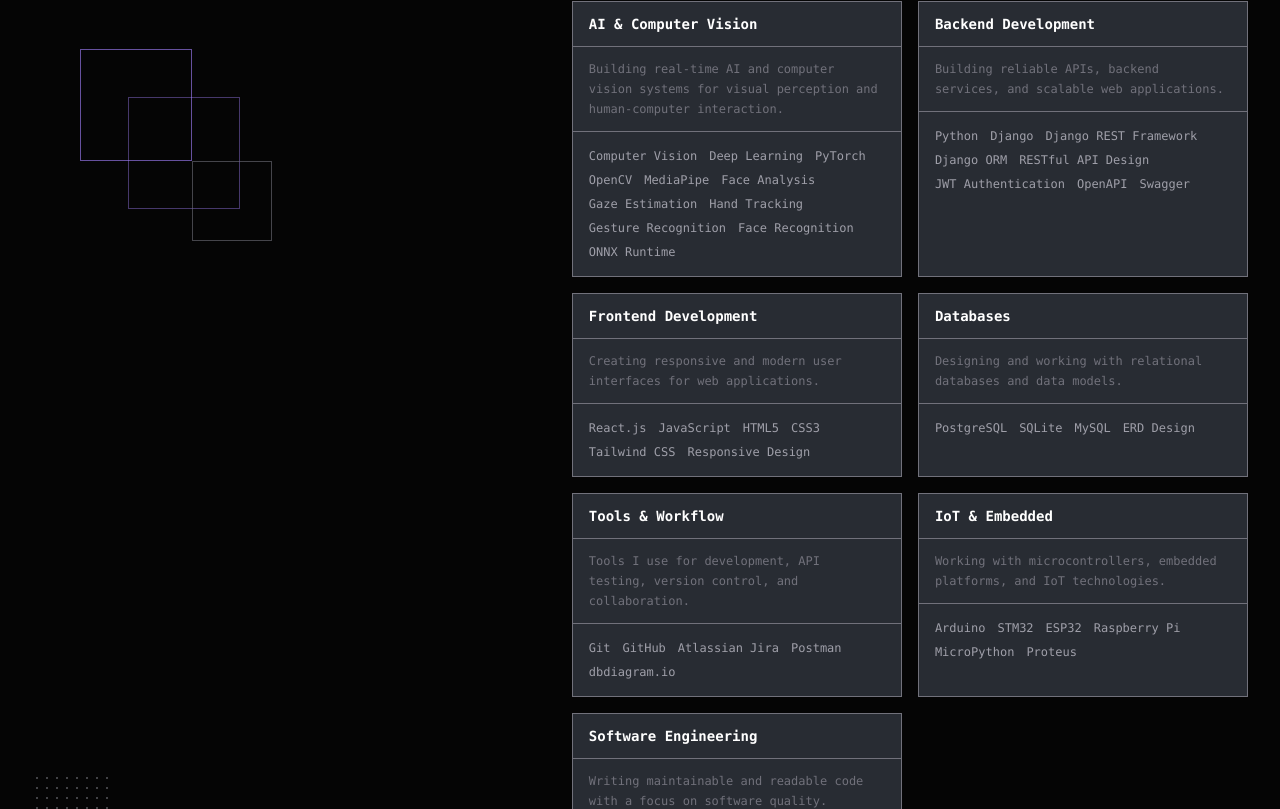
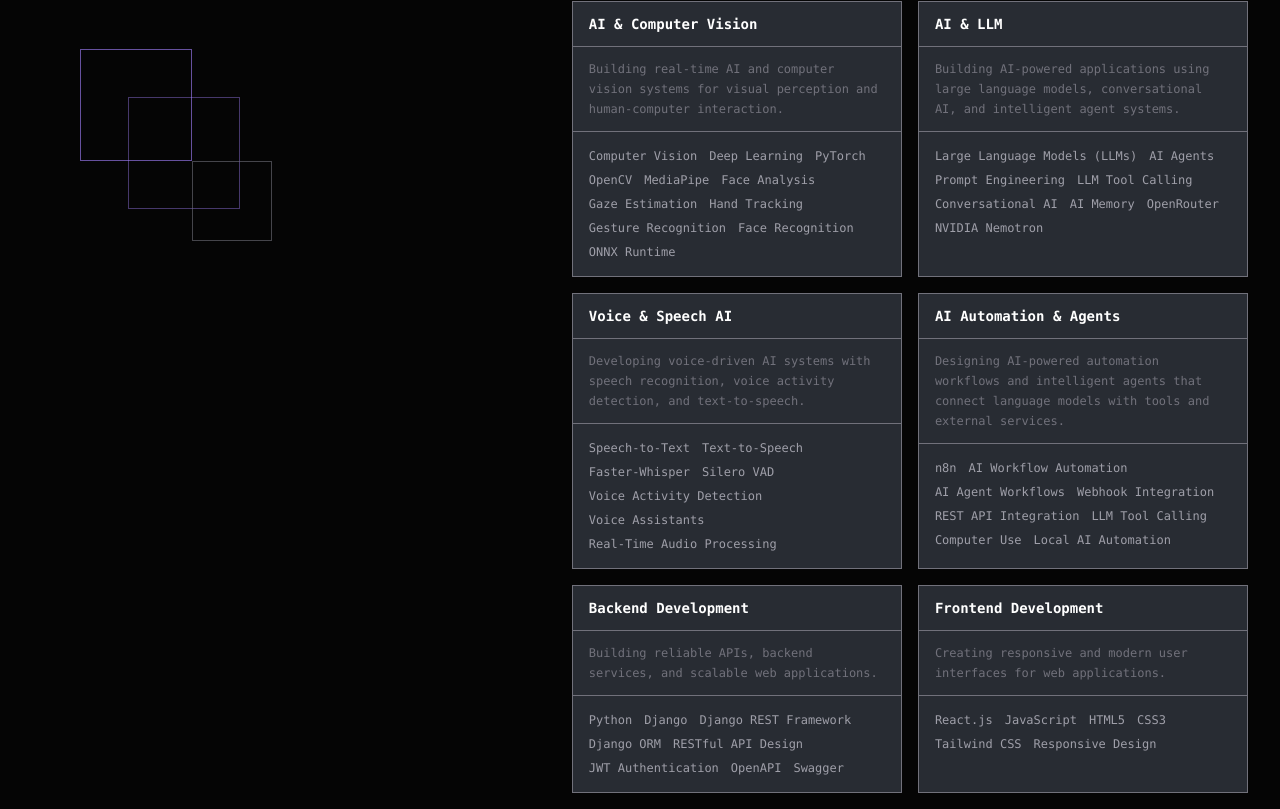
Before and after one commit to amirabbas-salari/portfolio, a Next.js app: page / in a window 1280 px wide. Shown: the part 1731-2540 px from the top of the page. Built offline with nearby package versions, Linux system fonts and the light colour scheme.

Commit message:
Update skills.ts

```diff
--- a/src/data/skills.ts
+++ b/src/data/skills.ts
@@ -7,10 +7,8 @@ export interface SkillCategory {
 export const skillCategories: SkillCategory[] = [
   {
     title: "AI & Computer Vision",
-
     description:
       "Building real-time AI and computer vision systems for visual perception and human-computer interaction.",
-
     skills: [
       "Computer Vision",
       "Deep Learning",
@@ -25,6 +23,54 @@ export const skillCategories: SkillCategory[] = [
       "ONNX Runtime",
     ],
   },
+
+  {
+    title: "AI & LLM",
+    description:
+      "Building AI-powered applications using large language models, conversational AI, and intelligent agent systems.",
+    skills: [
+      "Large Language Models (LLMs)",
+      "AI Agents",
+      "Prompt Engineering",
+      "LLM Tool Calling",
+      "Conversational AI",
+      "AI Memory",
+      "OpenRouter",
+      "NVIDIA Nemotron",
+    ],
+  },
+
+  {
+    title: "Voice & Speech AI",
+    description:
+      "Developing voice-driven AI systems with speech recognition, voice activity detection, and text-to-speech.",
+    skills: [
+      "Speech-to-Text",
+      "Text-to-Speech",
+      "Faster-Whisper",
+      "Silero VAD",
+      "Voice Activity Detection",
+      "Voice Assistants",
+      "Real-Time Audio Processing",
+    ],
+  },
+
+  {
+    title: "AI Automation & Agents",
+    description:
+      "Designing AI-powered automation workflows and intelligent agents that connect language models with tools and external services.",
+    skills: [
+      "n8n",
+      "AI Workflow Automation",
+      "AI Agent Workflows",
+      "Webhook Integration",
+      "REST API Integration",
+      "LLM Tool Calling",
+      "Computer Use",
+      "Local AI Automation",
+    ],
+  },
+
   {
     title: "Backend Development",
     description:
@@ -70,10 +116,11 @@ export const skillCategories: SkillCategory[] = [
   {
     title: "Tools & Workflow",
     description:
-      "Tools I use for development, API testing, version control, and collaboration.",
+      "Tools I use for development, API testing, version control, containerization, and collaboration.",
     skills: [
       "Git",
       "GitHub",
+      "Docker",
       "Atlassian Jira",
       "Postman",
       "dbdiagram.io",
@@ -97,9 +144,12 @@ export const skillCategories: SkillCategory[] = [
   {
     title: "Software Engineering",
     description:
-      "Writing maintainable and readable code with a focus on software quality.",
+      "Writing maintainable and readable code with a focus on software quality and system integration.",
     skills: [
       "Clean Code",
+      "API Architecture",
+      "System Integration",
+      "Modular Design",
     ],
   },
 ];
```
